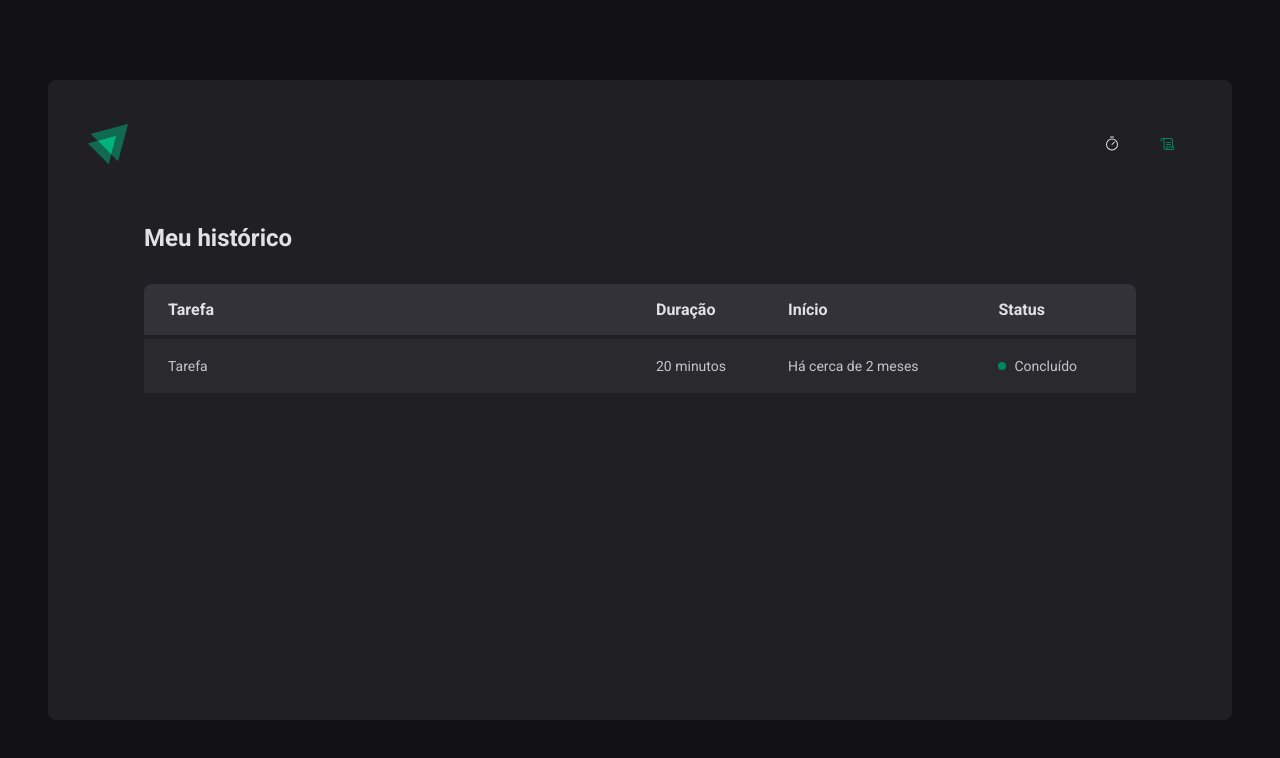
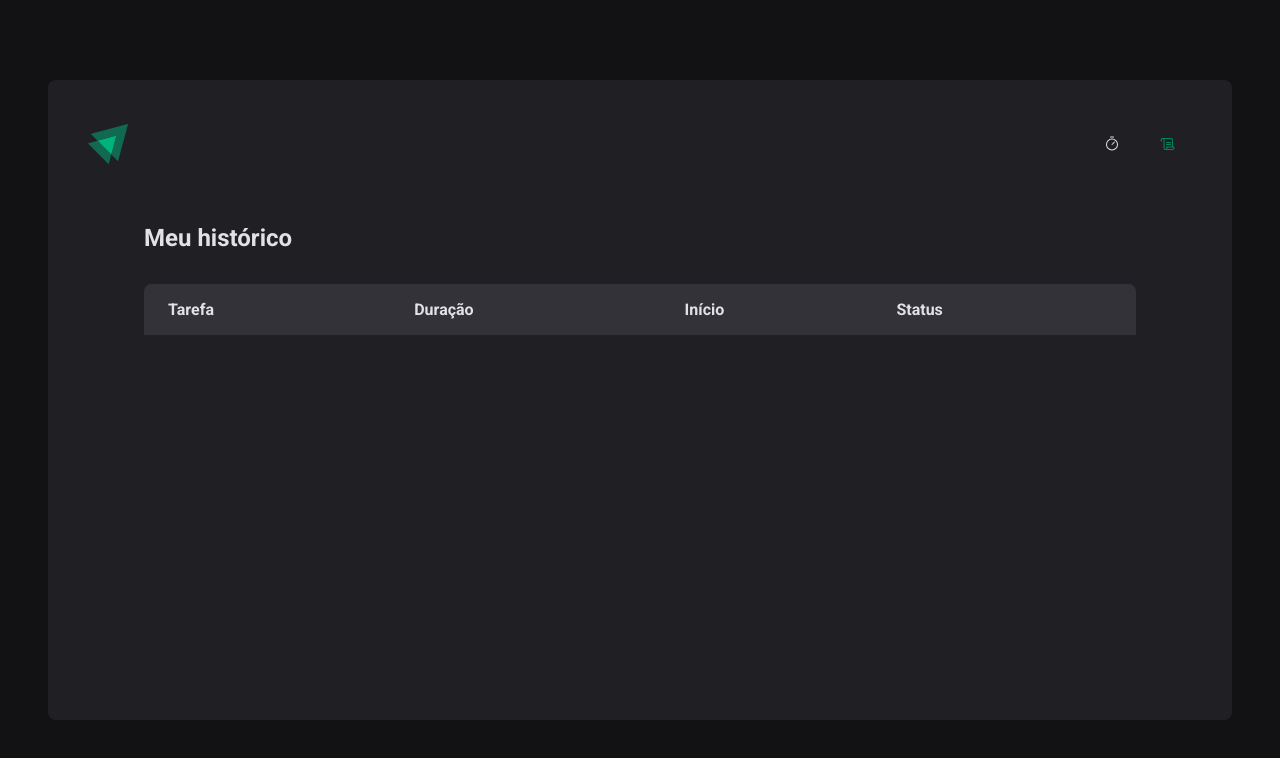
Before and after one commit to ms-lucas/rocketseat-one-react, a React (Vite) app in the folder pomodoro-timer/: page /history in a window 1280 px wide. Shown: the top 758 px of the page. Built offline with nearby package versions, Linux system fonts and the light colour scheme.

Commit message:
feat(pomodoro-timer): display list of cycles in history page

```diff
--- a/pomodoro-timer/src/pages/History/index.tsx
+++ b/pomodoro-timer/src/pages/History/index.tsx
@@ -1,6 +1,13 @@
+import { useContext } from "react";
 import { HistoryList, HistoryWrapper, Status } from "./styles";
+import { formatDistanceToNow } from 'date-fns'
+import { ptBR } from 'date-fns/locale'
+import { CyclesContext } from "../../contexts/CyclesContext";
 
 export function History() {
+
+    const { cycles } = useContext(CyclesContext)
+
     return (
         <HistoryWrapper>
             <h1>Meu histórico</h1>
@@ -16,12 +23,24 @@
                         </tr>
                     </thead>
                     <tbody>
-                        <tr>
-                            <td>Tarefa</td>
-                            <td>20 minutos</td>
-                            <td>Há cerca de 2 meses</td>
-                            <td><Status statusColor="green">Concluído</Status></td>
-                        </tr>
+                        {
+                            cycles.map((cycle) => {
+                                return (
+                                    <tr key={cycle.id}>
+                                        <td>{cycle.task}</td>
+                                        <td>{cycle.minutesAmount} minutes</td>
+                                        <td>{formatDistanceToNow(cycle.startDate, { addSuffix: true, locale: ptBR })}</td>
+                                        <td>
+                                            {cycle.finishedDate && <Status statusColor="green">Concluído</Status>}
+                                            {cycle.interruptedDate && <Status statusColor="red">Interrompido</Status>}
+                                            {!cycle.finishedDate && !cycle.interruptedDate && (
+                                                <Status statusColor="yellow">Em andamento</Status>
+                                            )}
+                                        </td>
+                                    </tr>
+                                )
+                            })
+                        }
                     </tbody>
                 </table>
             </HistoryList>
```
